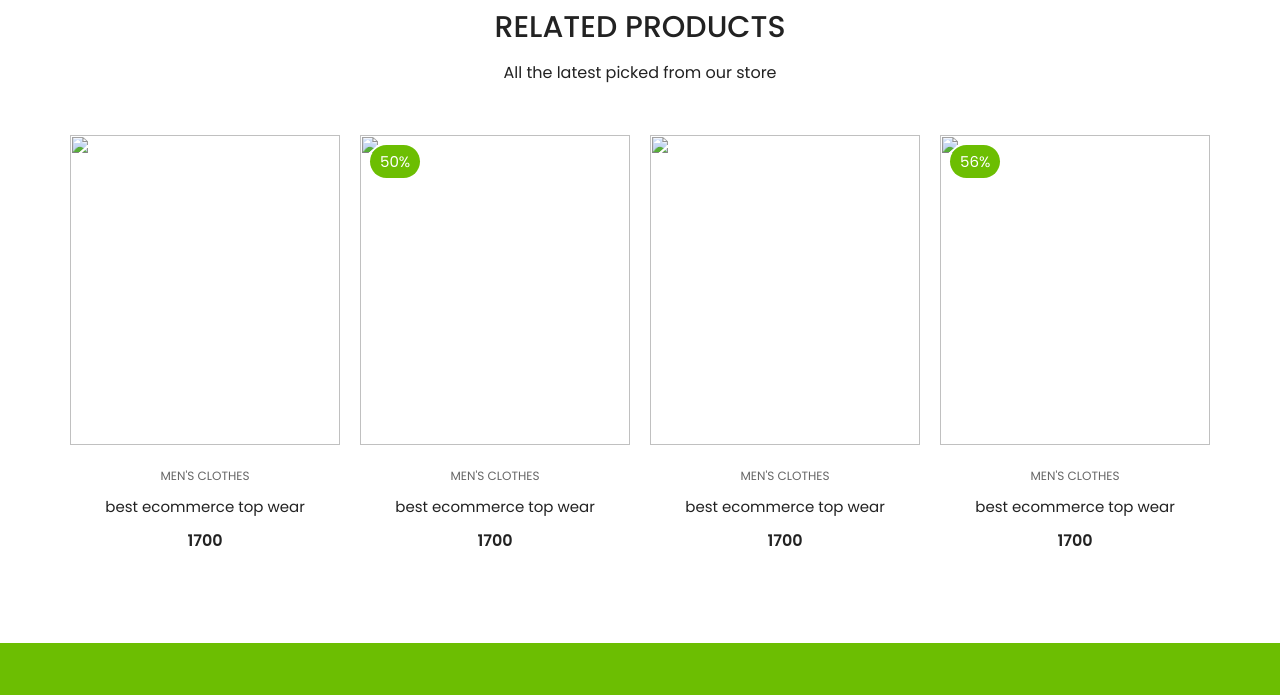
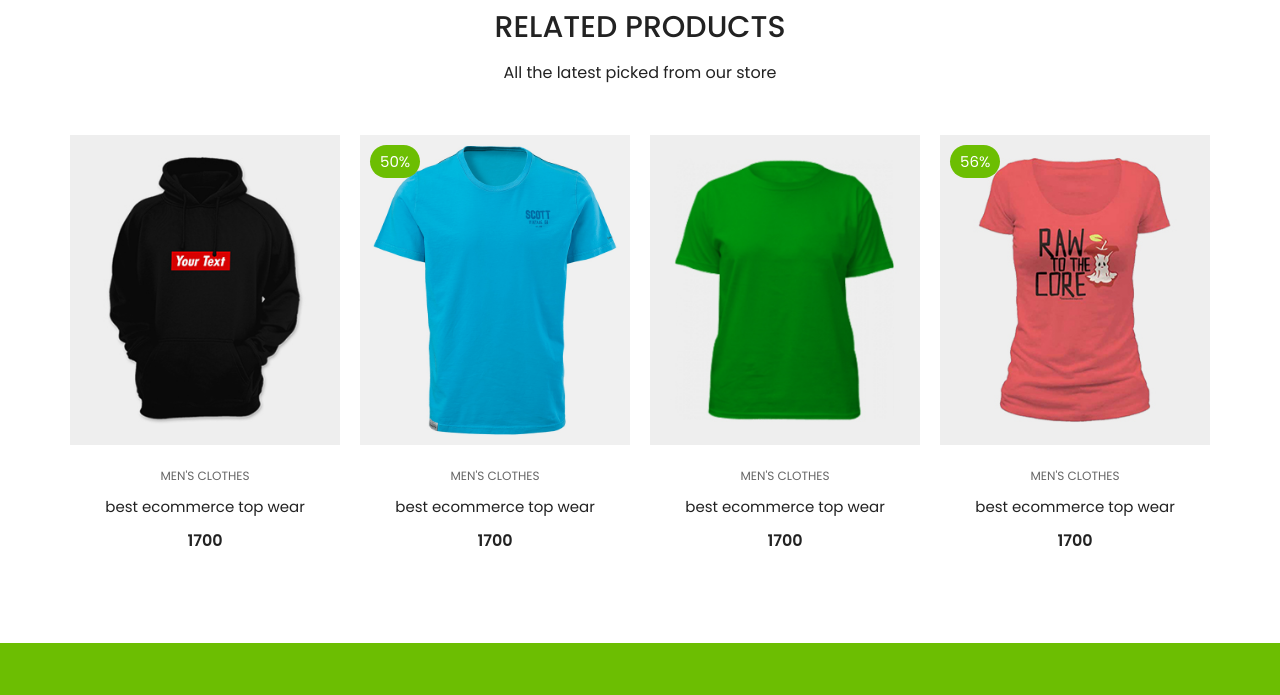
Before and after one commit to blessedSamJoshua/myEkart, a plain HTML site: page productDetails.html in a window 1280 px wide. Shown: the part 820-1515 px from the top of the page. Drawn offline with nearby package versions, Linux system fonts and the light colour scheme; the site is published under a folder, as on GitHub Pages, so addresses that start at the root find nothing.

Commit message:
Update productDetails.html

```diff
--- a/productDetails.html
+++ b/productDetails.html
@@ -98,7 +98,7 @@
         <div class="product-center">
             <div class="product-item">
                 <div class="overlay">
-                    <a href="productDetails.html" class="product-thumb"><img src="/images/product-5.jpg" alt=""></a>
+                    <a href="productDetails.html" class="product-thumb"><img src="./images/product-5.jpg" alt=""></a>
                 </div>
                 <div class="product-info">
                     <span>MEN'S CLOTHES</span>
@@ -112,7 +112,7 @@
 
             <div class="product-item">
                 <div class="overlay">
-                    <a href="productDetails.html" class="product-thumb"><img src="/images/product-8.jpg" alt=""></a>
+                    <a href="productDetails.html" class="product-thumb"><img src="./images/product-8.jpg" alt=""></a>
                     <span class="discount">50%</span>
                 </div>
                 <div class="product-info">
@@ -126,7 +126,7 @@
 
             <div class="product-item">
                 <div class="overlay">
-                    <a href="productDetails.html" class="product-thumb"><img src="/images/product-6.jpg" alt=""></a>
+                    <a href="productDetails.html" class="product-thumb"><img src="./images/product-6.jpg" alt=""></a>
                 </div>
                 <div class="product-info">
                     <span>MEN'S CLOTHES</span>
@@ -139,7 +139,7 @@
 
             <div class="product-item">
                 <div class="overlay">
-                    <a href="productDetails.html" class="product-thumb"><img src="/images/product-1.jpg" alt=""></a>
+                    <a href="productDetails.html" class="product-thumb"><img src="./images/product-1.jpg" alt=""></a>
                     <span class="discount">56%</span>
                 </div>
                 <div class="product-info">
```
